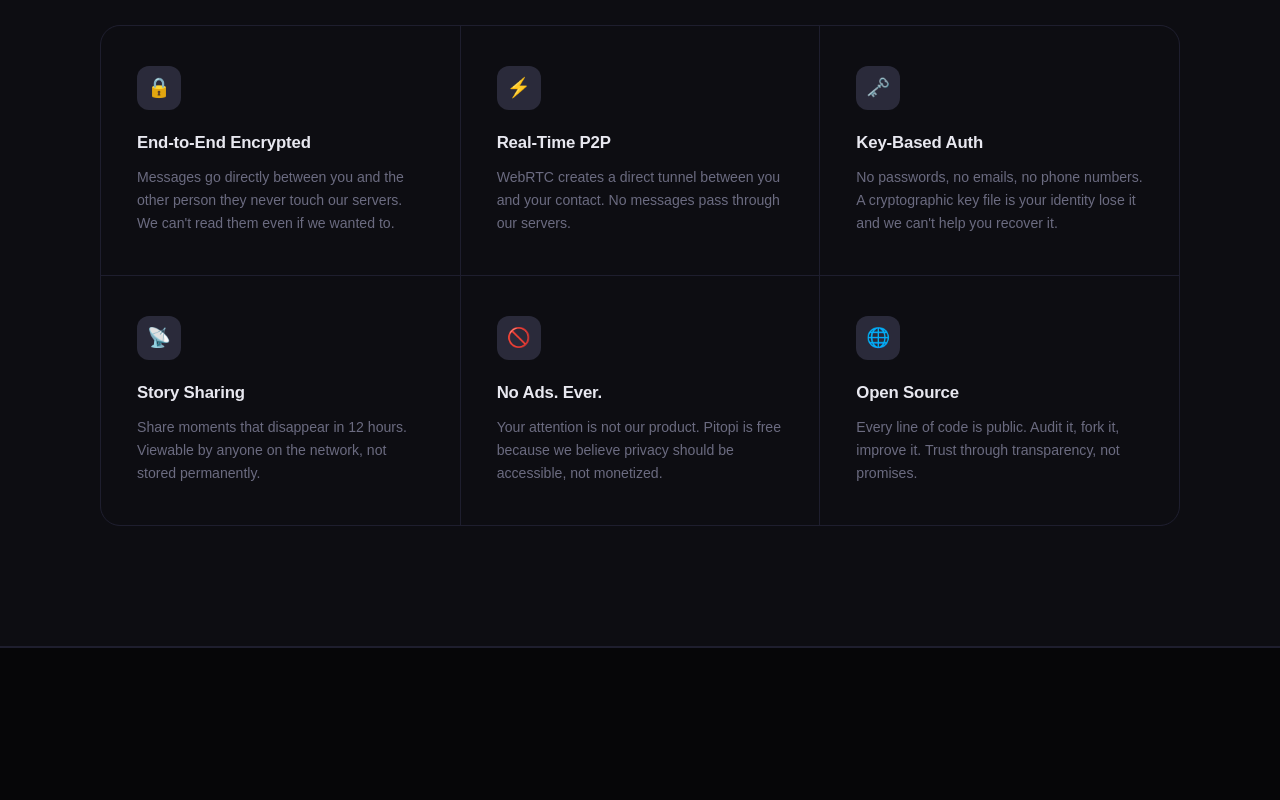
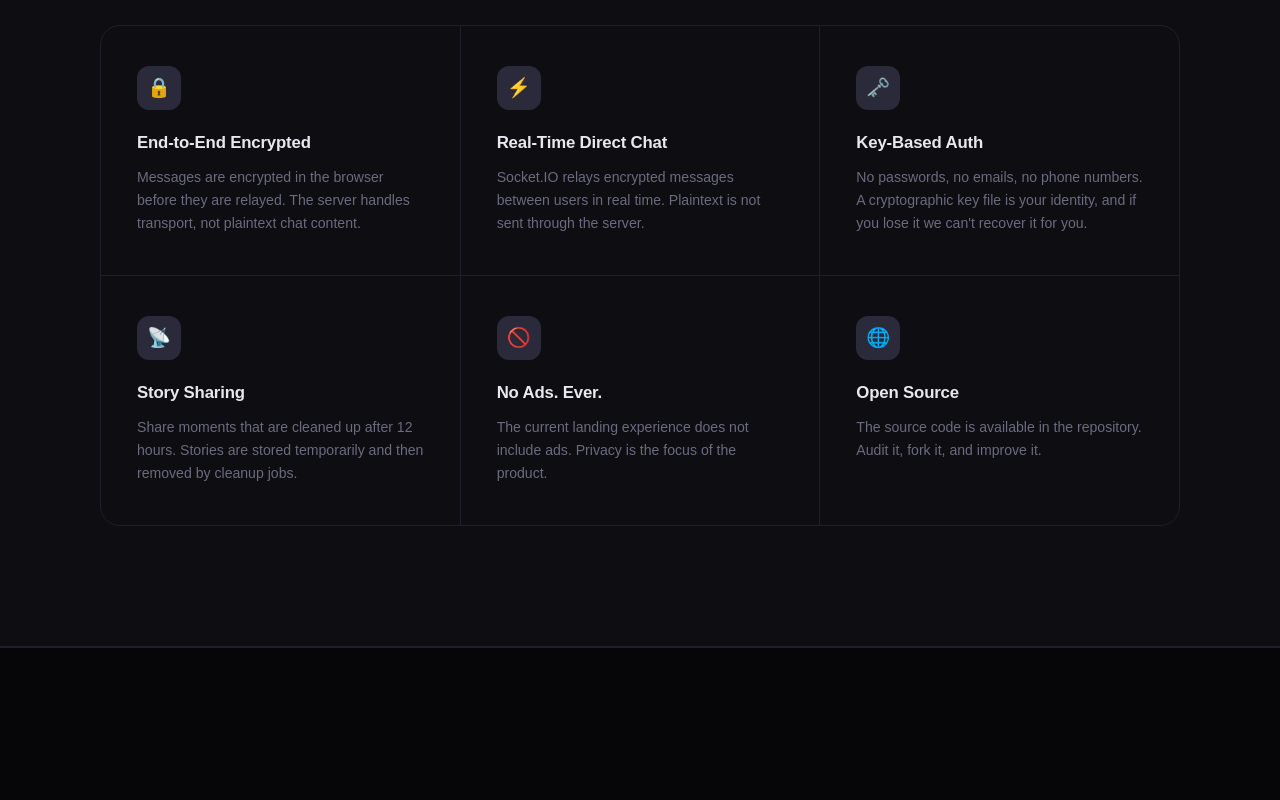
Before and after one commit to aardaakpinar/pitopi, a website: page docs/index.html in a window 1280 px wide. Shown: the part 1240-2040 px from the top of the page. Drawn offline with nearby package versions, Linux system fonts and the light colour scheme.

Commit message:
old promises were deleted

```diff
--- a/docs/index.html
+++ b/docs/index.html
@@ -3,9 +3,9 @@
     <head>
         <meta charset="UTF-8" />
         <meta name="viewport" content="width=device-width, initial-scale=1.0" />
-        <meta name="description" content="Real-Time and Secure Peer to Peer Chat" />
+        <meta name="description" content="Real-Time and Secure Direct Chat" />
         <meta property="og:title" content="Pitopi" />
-        <meta property="og:description" content="Real-Time and Secure Peer to Peer Chat" />
+        <meta property="og:description" content="Real-Time and Secure Direct Chat" />
         <meta property="og:url" content="https://aardaakpinar.github.io/" />
         <meta property="og:type" content="website" />
         <meta property="og:image" content="https://aardaakpinar.github.io/assets/images/logos/pitopi.png" />
@@ -36,7 +36,7 @@
 
             <div class="hero-badge">
                 <span></span>
-                Open source · End-to-end encrypted
+                Open source · Encrypted messaging
             </div>
 
             <h1>
@@ -45,8 +45,8 @@
             </h1>
 
             <p>
-                Pitopi enables real-time, peer-to-peer communication.
-                Your messages go directly to the other person no middleman, no interception.
+                Pitopi enables real-time, direct communication.
+                Your messages are relayed by the server as encrypted data, so plaintext stays out of reach.
             </p>
 
             <div class="hero-actions">
@@ -67,7 +67,7 @@
 
             <div class="stats">
                 <div class="stat">
-                    <div class="stat-value">P2P</div>
+                    <div class="stat-value">Direct</div>
                     <div class="stat-label">Architecture</div>
                 </div>
                 <div class="stat">
@@ -93,17 +93,17 @@
                     <div class="feature-icon">🔒</div>
                     <div class="feature-title">End-to-End Encrypted</div>
                     <div class="feature-desc">
-                        Messages go directly between you and the other person
-                        they never touch our servers. We can't read them even if we wanted to.
+                        Messages are encrypted in the browser before they are relayed.
+                        The server handles transport, not plaintext chat content.
                     </div>
                 </div>
 
                 <div class="feature-card">
                     <div class="feature-icon">⚡</div>
-                    <div class="feature-title">Real-Time P2P</div>
+                    <div class="feature-title">Real-Time Direct Chat</div>
                     <div class="feature-desc">
-                        WebRTC creates a direct tunnel between you and your contact.
-                        No messages pass through our servers.
+                        Socket.IO relays encrypted messages between users in real time.
+                        Plaintext is not sent through the server.
                     </div>
                 </div>
 
@@ -112,7 +112,7 @@
                     <div class="feature-title">Key-Based Auth</div>
                     <div class="feature-desc">
                         No passwords, no emails, no phone numbers. A cryptographic key file
-                        is your identity lose it and we can't help you recover it.
+                        is your identity, and if you lose it we can't recover it for you.
                     </div>
                 </div>
 
@@ -120,8 +120,8 @@
                     <div class="feature-icon">📡</div>
                     <div class="feature-title">Story Sharing</div>
                     <div class="feature-desc">
-                        Share moments that disappear in 12 hours. Viewable by anyone
-                        on the network, not stored permanently.
+                        Share moments that are cleaned up after 12 hours.
+                        Stories are stored temporarily and then removed by cleanup jobs.
                     </div>
                 </div>
 
@@ -129,8 +129,8 @@
                     <div class="feature-icon">🚫</div>
                     <div class="feature-title">No Ads. Ever.</div>
                     <div class="feature-desc">
-                        Your attention is not our product. Pitopi is free because we believe
-                        privacy should be accessible, not monetized.
+                        The current landing experience does not include ads.
+                        Privacy is the focus of the product.
                     </div>
                 </div>
 
@@ -138,8 +138,8 @@
                     <div class="feature-icon">🌐</div>
                     <div class="feature-title">Open Source</div>
                     <div class="feature-desc">
-                        Every line of code is public. Audit it, fork it, improve it.
-                        Trust through transparency, not promises.
+                        The source code is available in the repository.
+                        Audit it, fork it, and improve it.
                     </div>
                 </div>
                 </div>
@@ -179,8 +179,8 @@
                             <div class="step-content">
                                 <h4>Start a private session</h4>
                                 <p>
-                                    Click a user, accept the WebRTC handshake, and your encrypted tunnel is live.
-                                    Direct. Serverless. Instant.
+                                    Click a user, complete the Socket.IO handshake, and start exchanging encrypted messages.
+                                    Direct in the app, with server-side relaying.
                                 </p>
                             </div>
                         </div>
```
Also changed, not shown: app/login.html (+3 -3 lines), README.md.
